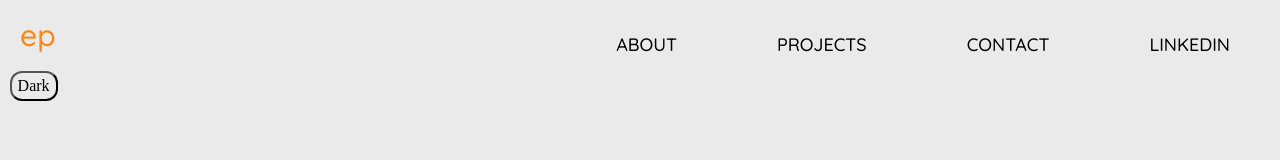
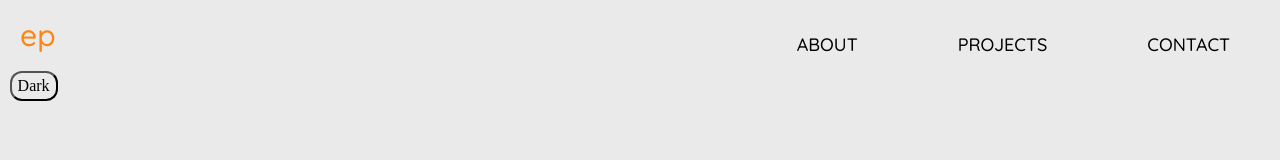
Before and after one commit to Edwinop/Portfolio_EdwinPeralta, a React (Create React App) app in the folder portfolio/: page / in a window 1280 px wide. Shown: the top 160 px of the page. Built offline with nearby package versions, Linux system fonts and the light colour scheme.

Commit message:
fixed nav

```diff
--- a/portfolio/src/components/Navbar.js
+++ b/portfolio/src/components/Navbar.js
@@ -28,7 +28,6 @@ export default class Navigation extends Component {
                         <Link  id="about" to="about"  spy={true} smooth={true} offset={350}  duration={0} style={navItem}>ABOUT</Link>
                         <Link  id="projects" to="projects" spy={true} smooth={true} offset={1100} duration={0} style={navItem}>PROJECTS</Link>
                         <Link  id="contacts" to="contacts" spy={true} smooth={true} offset={1600}  duration={0} style={navItem}>CONTACT</Link>
-                        <Link  style={navItem}>LINKEDIN</Link>
                     </Nav>
                 </Navbar.Collapse>
             </Navbar>
```
